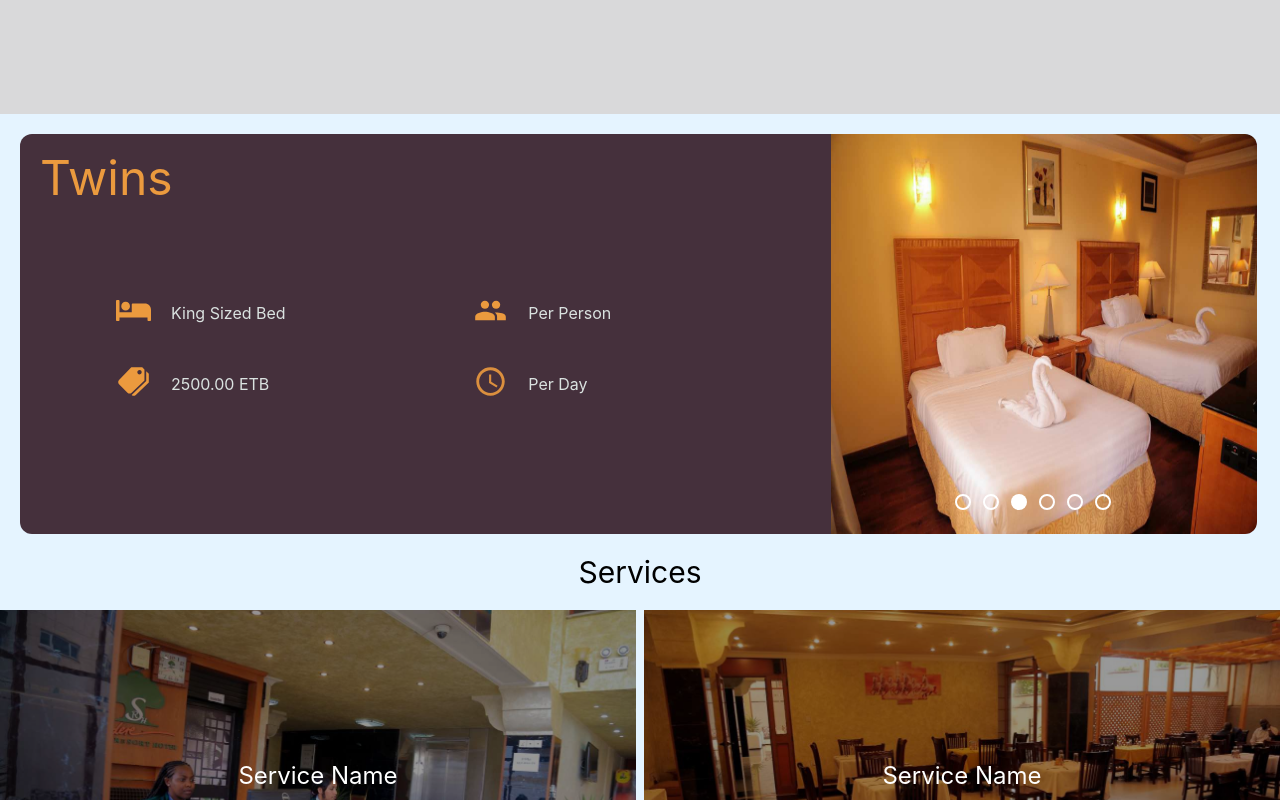
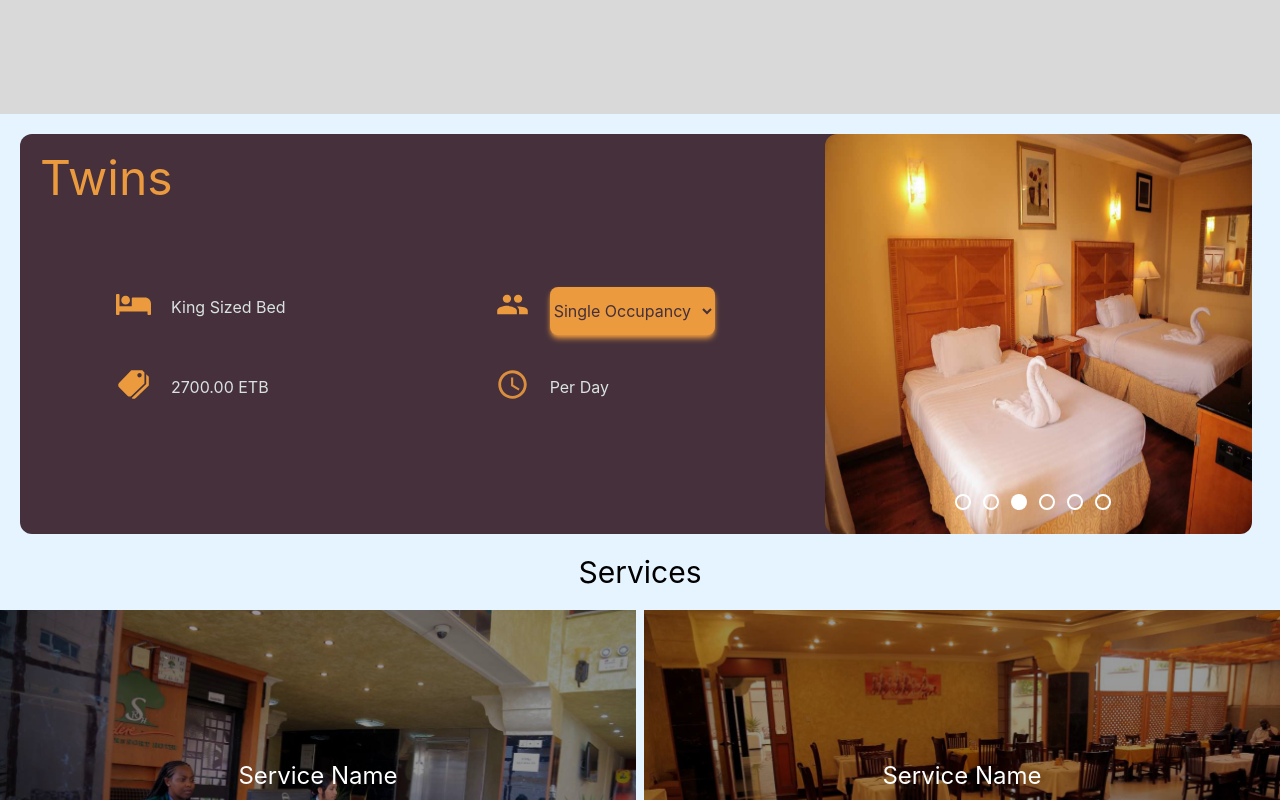
Before and after one commit to DagimN/Sodere-Website, a React (Create React App) app: page / in a window 1280 px wide. Shown: the part 1620-2420 px from the top of the page. Built offline with nearby package versions, Linux system fonts and the light colour scheme; no server answers.

Commit message:
Room info edited

```diff
--- a/src/components/client/Footer.component.tsx
+++ b/src/components/client/Footer.component.tsx
@@ -122,9 +122,16 @@ const Footer = () => {
             </a>
           </div>
 
-          <div className="lg:grid lg:gap-0 flex justify-center gap-[17%]">
+          <div className="lg:grid lg:gap-0 flex justify-center justify-items-center gap-[17%]">
             <a href="/" className="text-[#727272] my-5">
               Rooms
+            </a>
+
+            <a
+              href="https://github.com/DagimN"
+              className="text-[#727272] my-5"
+            >
+              Developer
             </a>
           </div>
         </div>
--- a/src/components/client/Rooms.component.tsx
+++ b/src/components/client/Rooms.component.tsx
@@ -11,48 +11,53 @@ import { IoMdPeople, IoMdPricetags, IoMdTime } from "react-icons/io";
 
 const Rooms = () => {
   const SLIDERTRANSITION100 =
-    "h-[350px] sm:h-[400px] w-1/3 rounded-tr-xl rounded-br-xl z-0 absolute transition-all duration-300 opacity-100";
+    "h-[350px] sm:h-[400px] w-[90%] sm:w-1/3 rounded-xl sm:rounded-tr-xl rounded-br-xl z-0 absolute right-7 transition-all duration-300 opacity-50 sm:opacity-100";
   const SLIDERTRANSITION0 =
-    "h-[350px] sm:h-[400px] w-1/3 rounded-tr-xl rounded-br-xl z-0 absolute transition-all duration-300 opacity-0";
+    "h-[350px] sm:h-[400px] w-[90%] sm:w-1/3 rounded-xl sm:rounded-tr-xl rounded-br-xl z-0 absolute right-7 transition-all duration-300 opacity-0";
   let rooms = [
     {
       name: "Standard",
       bed: "King Sized Bed",
-      price: "1500.00 ETB",
+      price: ["1700.00 ETB", "1900.00 ETB"],
       duration: "Per Day",
-      people: "Per Person",
+      people1: "Single Occupancy",
+      people2: "Double Occupancy",
       image: standard,
     },
     {
       name: "Deluxe",
       bed: "King Sized Bed",
-      price: "2000.00 ETB",
+      price: ["2200.00 ETB", "2400.00 ETB"],
       duration: "Per Day",
-      people: "Per Person",
+      people1: "Single Occupancy",
+      people2: "Double Occupancy",
       image: conference,
     },
     {
       name: "Twins",
       bed: "King Sized Bed",
-      price: "2500.00 ETB",
+      price: ["2700.00 ETB", "2900.00 ETB"],
       duration: "Per Day",
-      people: "Per Person",
+      people1: "Single Occupancy",
+      people2: "Double Occupancy",
       image: twins,
     },
     {
       name: "Suite",
       bed: "King Sized Bed",
-      price: "3000.00 ETB",
+      price: ["3200.00 ETB", "3400.00 ETB"],
       duration: "Per Day",
-      people: "Per Person",
+      people1: "Single Occupancy",
+      people2: "Double Occupancy",
       image: standard,
     },
     {
       name: "Royal Suite",
       bed: "King Sized Bed",
-      price: "4000.00 ETB",
+      price: ["4200.00 ETB", "4400.00 ETB"],
       duration: "Per Day",
-      people: "Per Person",
+      people1: "Single Occupancy",
+      people2: "Double Occupancy",
       image: twins,
     },
     {
@@ -60,7 +65,7 @@ const Rooms = () => {
       bed: "",
       price: "4000.00 ETB",
       duration: "Per Day",
-      people: "From 10 to 20",
+      people: "For 10 to 20",
       image: conference,
     },
   ];
@@ -69,6 +74,7 @@ const Rooms = () => {
     attribute: SLIDERTRANSITION100,
     active: true,
   });
+  let [priceIndex, setPriceIndex] = useState<number>(0);
   let [tempIndex, setTempIndex] = useState(-1);
   let [timeoutIds, addTimeoutId] = useState<NodeJS.Timeout[]>([]);
 
@@ -78,7 +84,10 @@ const Rooms = () => {
         clearTimeout(value);
       });
 
-    if (tempIndex === roomIndex.index && tempIndex !== -1) setTempIndex(-1);
+    if (tempIndex === roomIndex.index && tempIndex !== -1)
+      setTimeout(() => {
+        setTempIndex(-1);
+      }, 15000);
 
     if (tempIndex !== -1) {
       setTimeout(() => {
@@ -92,6 +101,7 @@ const Rooms = () => {
   }, [tempIndex, roomIndex.index, timeoutIds]);
 
   useEffect(() => {
+    if(tempIndex === -1){
       if (roomIndex.active) {
         let id = setTimeout(() => {
           setRoomIndex({
@@ -113,16 +123,18 @@ const Rooms = () => {
         timeoutIds.push(id);
         addTimeoutId(timeoutIds);
       }
-  }, [roomIndex, rooms.length, timeoutIds]);
+    }
+
+  }, [roomIndex, rooms.length, timeoutIds, tempIndex]);
 
   return (
-    <section className="w-[90%] sm:w-[95%] h-[350px] sm:h-[400px] m-5 rounded-xl bg-[#45303C] flex">
-      <article className="grid w-2/3 h-[300px]">
+    <section className="w-[90%] sm:w-[95%] h-[350px] sm:h-[400px] m-5 rounded-xl bg-black sm:bg-[#45303C] flex">
+      <article className="grid w-2/3 h-[300px] absolute z-10">
         <h1 className="m-5 text-5xl text-[#EB9A3E]">
           {rooms[roomIndex.index].name ?? ""}
         </h1>
 
-        <div className="grid grid-cols-2 ml-5 sm:ml-24">
+        <div className="grid grid-cols-2 ml-5 sm:ml-24 sm:gap-0 gap-x-20">
           {rooms[roomIndex.index].bed !== "" ? (
             <div className="flex gap-5">
               <FaBed size={35} color="#EB9A3E" />
@@ -134,15 +146,54 @@ const Rooms = () => {
 
           <div className="flex gap-5">
             <IoMdPeople size={35} color="#EB9A3E" />
+            {roomIndex.index !== 5 ? (
+              <select
+                name=""
+                id=""
+                className="rounded-lg h-12 bg-[#EB9A3E] shadow-md shadow-[#EB9A3E] text-[#45303C]"
+                onFocus={(e)=>{
+                  let focusedItemIcon = document.getElementById('focus');
+
+                  focusedItemIcon?.focus()
+                }}
+                onChange={(e) =>
+                  setPriceIndex(
+                    e.currentTarget.value === rooms[roomIndex.index].people1
+                      ? 0
+                      : 1
+                  )
+                }
+              >
+                <option
+                  value={rooms[roomIndex.index].people1}
+                  onChange={() => {
+                    if (roomIndex.index !== 5) setPriceIndex(0);
+                  }}
+                >
+                  {rooms[roomIndex.index].people1}
+                </option>
+                <option
+                  value={rooms[roomIndex.index].people2}
+                  onChange={() => {
+                    if (roomIndex.index !== 5) setPriceIndex(1);
+                  }}
+                >
+                  {rooms[roomIndex.index].people2}
+                </option>
+              </select>
+            ) : (
               <p className="text-[#DAE2E0] mt-2">
                 {rooms[roomIndex.index].people}
               </p>
+            )}
           </div>
 
           <div className="flex gap-5">
             <IoMdPricetags size={35} color="#EB9A3E" />
             <p className="text-[#DAE2E0] mt-2">
-              {rooms[roomIndex.index].price}
+              {roomIndex.index !== 5
+                ? rooms[roomIndex.index].price[priceIndex]
+                : rooms[roomIndex.index].price}
             </p>
           </div>
 
@@ -155,31 +206,32 @@ const Rooms = () => {
         </div>
       </article>
 
-      <article className="w-1/3 h-full bg-white rounded-tr-xl rounded-br-xl justify-center">
+      <article className="w-1/3 h-full bg-transparent rounded-tr-xl rounded-br-xl justify-center">
         <img
           src={rooms[roomIndex.index].image}
           alt=""
           className={roomIndex.attribute}
         />
 
-        <div className="flex gap-3 z-10 relative top-[90%] justify-center">
+        <div className="flex gap-3 z-10 relative top-[90%] justify-center left-[110%] sm:left-[200%]">
           {rooms.map((value, index) => {
             if (index === roomIndex.index)
               return (
-                <div
+                <button
+                id="focus"
                   key={index}
-                  className="bg-white rounded-full w-4 h-4 z-20"
-                ></div>
+                  className="bg-white rounded-full w-4 h-4 z-20 focus:w-8 focus:border-white focus:border-2 focus:bg-[#EB9A3E] transition-all duration-300"
+                ></button>
               );
             else
               return (
-                <div
+                <button
                   key={index}
                   className="bg-transparent border-white border-2 rounded-full w-4 h-4 hover:cursor-pointer"
                   onClick={() => {
                     setTempIndex(index);
                   }}
-                ></div>
+                ></button>
               );
           })}
         </div>
--- a/src/routes/FrontPage.tsx
+++ b/src/routes/FrontPage.tsx
@@ -10,7 +10,7 @@ import Booking from "../components/client/Booking.component";
 import Footer from "../components/client/Footer.component";
 
 //Icons
-
+//TODO: Add a prompt for admin login
 const FrontPage = () => {
 
   return (
```
Lines whose indentation alone changed are shown as unchanged.
